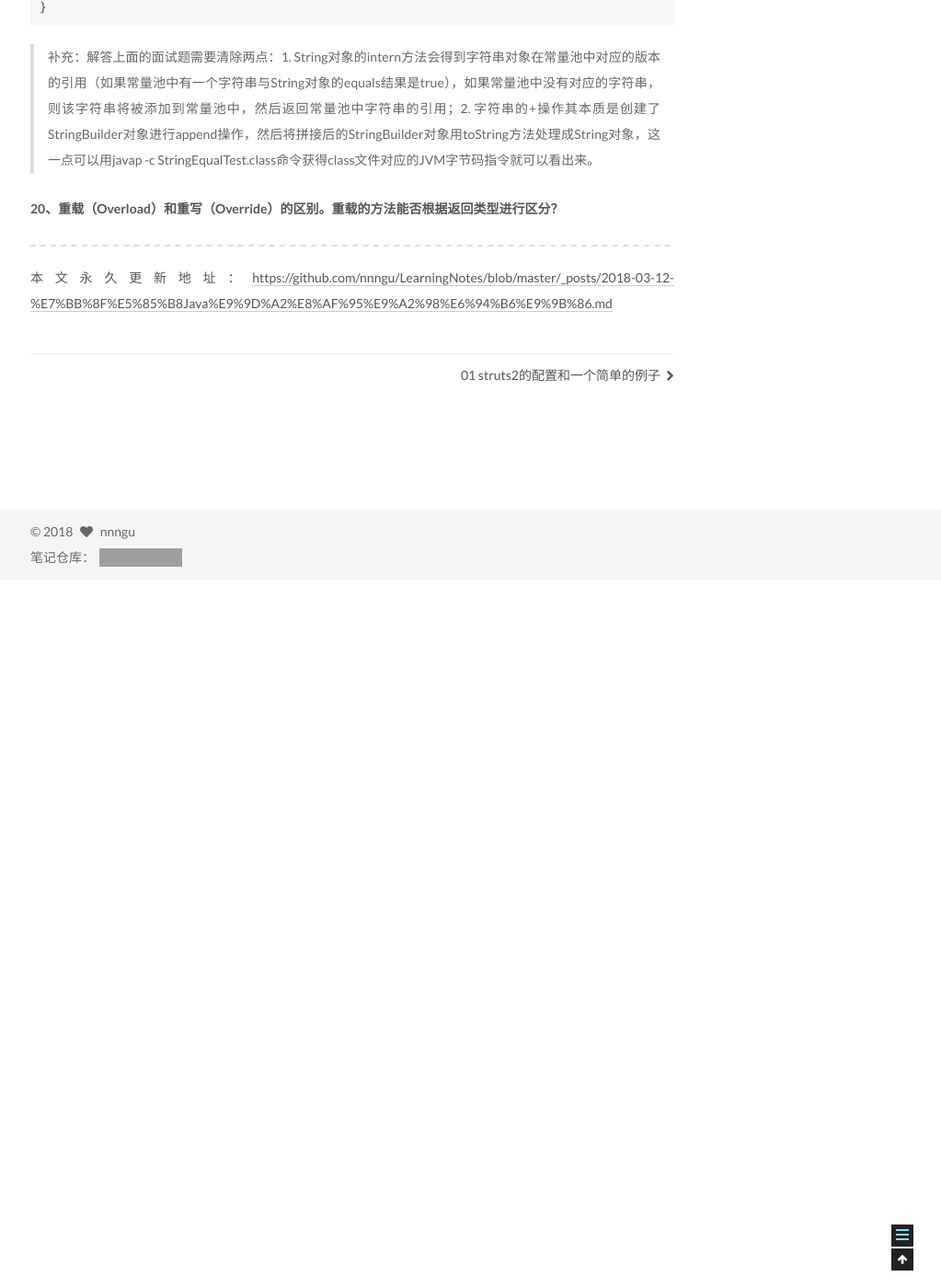
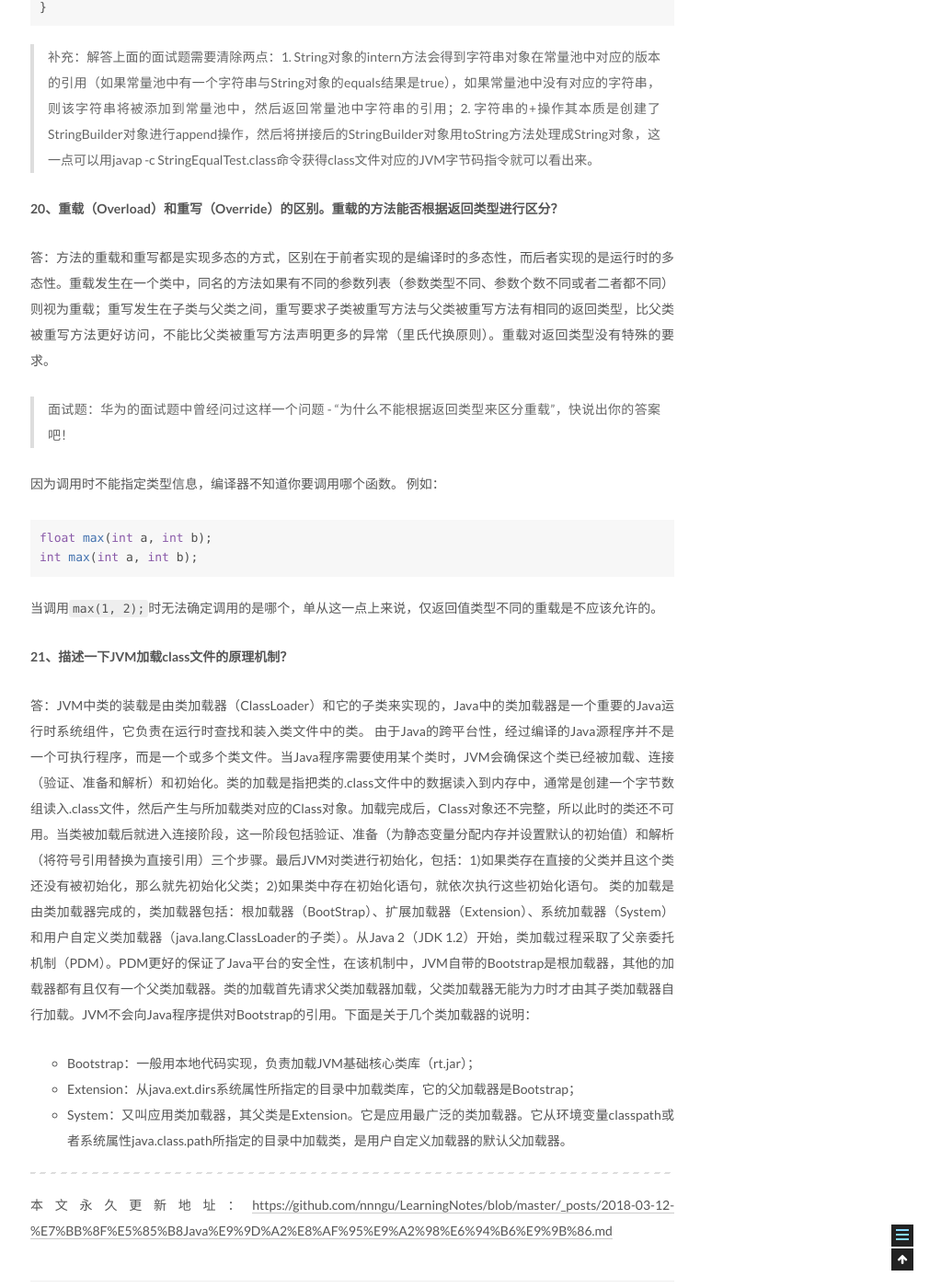
Before and after one commit to nnngu/LearningNotes, a Jekyll site: the page built from _posts/2018-03-12-经典Java面试题收集.md, in a window 1280 px wide and 1400 px high, scrolled down 9562 px. Shown: the whole window at 92% size, without its empty margins (257-1280 px from the left). Built offline with Jekyll 4.4.1, drawn with Linux system fonts in a browser that asks for light colours; before the commit the page ends 10192 px from its top, so only the background shows below that; grey boxes are pictures that could not be loaded.

Commit message:
修改文件: _posts/2018-03-12-经典Java面试题收集.md

````diff
--- a/_posts/2018-03-12-经典Java面试题收集.md
+++ b/_posts/2018-03-12-经典Java面试题收集.md
@@ -302,6 +302,29 @@ class StringEqualTest {
 
 **20、重载（Overload）和重写（Override）的区别。重载的方法能否根据返回类型进行区分？**
 
+答：方法的重载和重写都是实现多态的方式，区别在于前者实现的是编译时的多态性，而后者实现的是运行时的多态性。重载发生在一个类中，同名的方法如果有不同的参数列表（参数类型不同、参数个数不同或者二者都不同）则视为重载；重写发生在子类与父类之间，重写要求子类被重写方法与父类被重写方法有相同的返回类型，比父类被重写方法更好访问，不能比父类被重写方法声明更多的异常（里氏代换原则）。重载对返回类型没有特殊的要求。
+
+> 面试题：华为的面试题中曾经问过这样一个问题 - "为什么不能根据返回类型来区分重载"，快说出你的答案吧！
+
+因为调用时不能指定类型信息，编译器不知道你要调用哪个函数。
+例如：
+
+```java
+float max(int a, int b);
+int max(int a, int b);
+```
+
+当调用`max(1, 2);`时无法确定调用的是哪个，单从这一点上来说，仅返回值类型不同的重载是不应该允许的。
+
+**21、描述一下JVM加载class文件的原理机制？**
+
+答：JVM中类的装载是由类加载器（ClassLoader）和它的子类来实现的，Java中的类加载器是一个重要的Java运行时系统组件，它负责在运行时查找和装入类文件中的类。
+由于Java的跨平台性，经过编译的Java源程序并不是一个可执行程序，而是一个或多个类文件。当Java程序需要使用某个类时，JVM会确保这个类已经被加载、连接（验证、准备和解析）和初始化。类的加载是指把类的.class文件中的数据读入到内存中，通常是创建一个字节数组读入.class文件，然后产生与所加载类对应的Class对象。加载完成后，Class对象还不完整，所以此时的类还不可用。当类被加载后就进入连接阶段，这一阶段包括验证、准备（为静态变量分配内存并设置默认的初始值）和解析（将符号引用替换为直接引用）三个步骤。最后JVM对类进行初始化，包括：1)如果类存在直接的父类并且这个类还没有被初始化，那么就先初始化父类；2)如果类中存在初始化语句，就依次执行这些初始化语句。
+类的加载是由类加载器完成的，类加载器包括：根加载器（BootStrap）、扩展加载器（Extension）、系统加载器（System）和用户自定义类加载器（java.lang.ClassLoader的子类）。从Java 2（JDK 1.2）开始，类加载过程采取了父亲委托机制（PDM）。PDM更好的保证了Java平台的安全性，在该机制中，JVM自带的Bootstrap是根加载器，其他的加载器都有且仅有一个父类加载器。类的加载首先请求父类加载器加载，父类加载器无能为力时才由其子类加载器自行加载。JVM不会向Java程序提供对Bootstrap的引用。下面是关于几个类加载器的说明：
+
+* Bootstrap：一般用本地代码实现，负责加载JVM基础核心类库（rt.jar）；
+* Extension：从java.ext.dirs系统属性所指定的目录中加载类库，它的父加载器是Bootstrap；
+* System：又叫应用类加载器，其父类是Extension。它是应用最广泛的类加载器。它从环境变量classpath或者系统属性java.class.path所指定的目录中加载类，是用户自定义加载器的默认父加载器。
 
 
 
````
